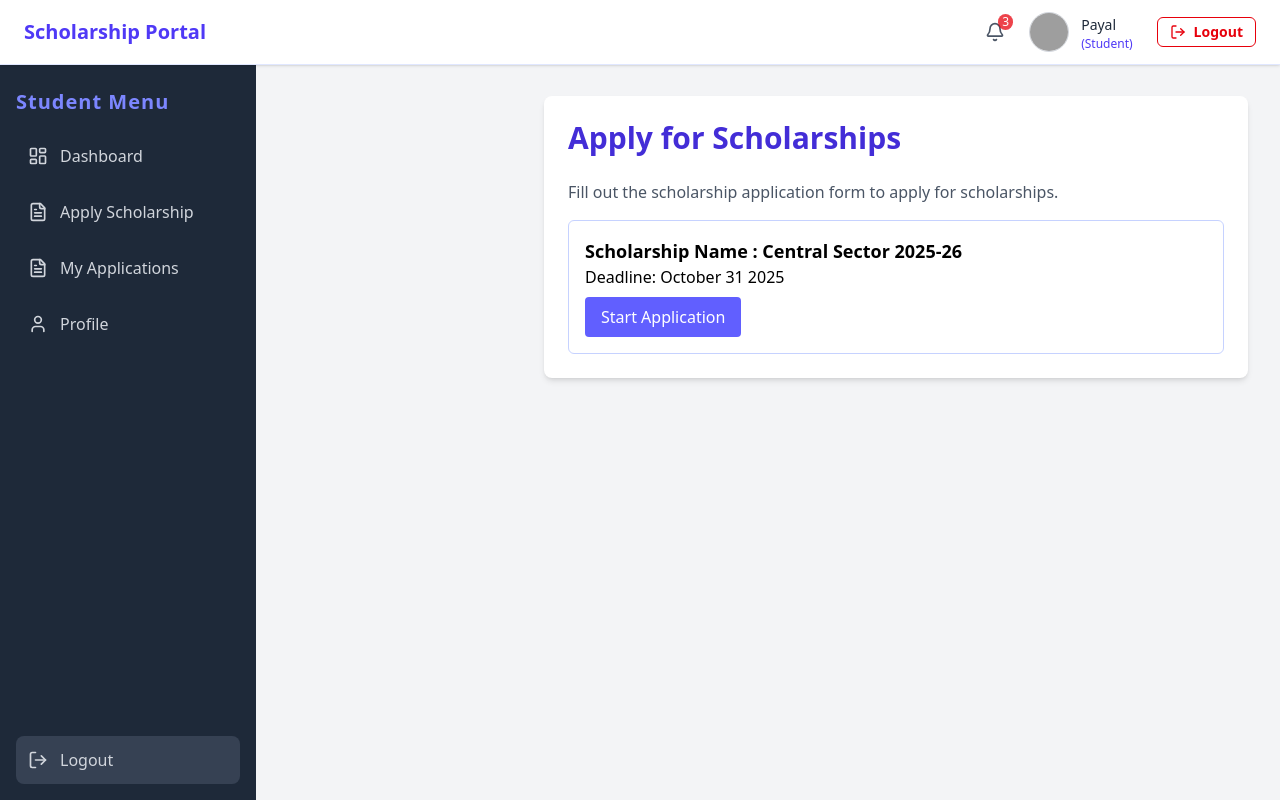
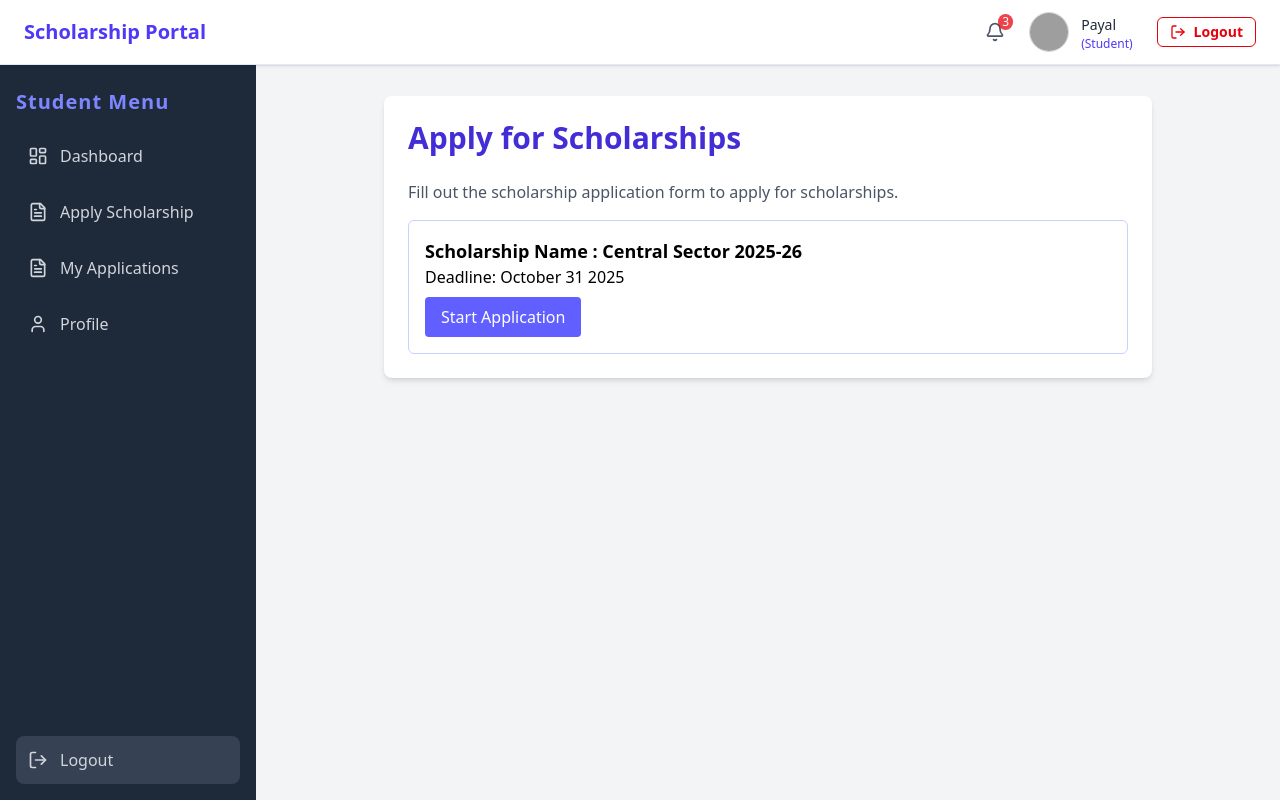
Before and after one commit to payal-meena/Scholarship-management-system, a React (Vite) app in the folder client/: page /student-dashboard in a window 1280 px wide. Built offline with nearby package versions, Linux system fonts and the light colour scheme; grey boxes are pictures that could not be loaded.

Commit message:
padding customize

```diff
--- a/client/src/Layout/StudentLayout.jsx
+++ b/client/src/Layout/StudentLayout.jsx
@@ -35,7 +35,7 @@
           onLogout={handleLogout}
         />
 
-        <main className="flex-1 p-4 md:p-8 md:ml-64 overflow-y-auto">
+        <main className="flex-1 p-4 md:p-8 md:mx-24 overflow-y-auto">
           <Outlet />
         </main>
       </div>
```
